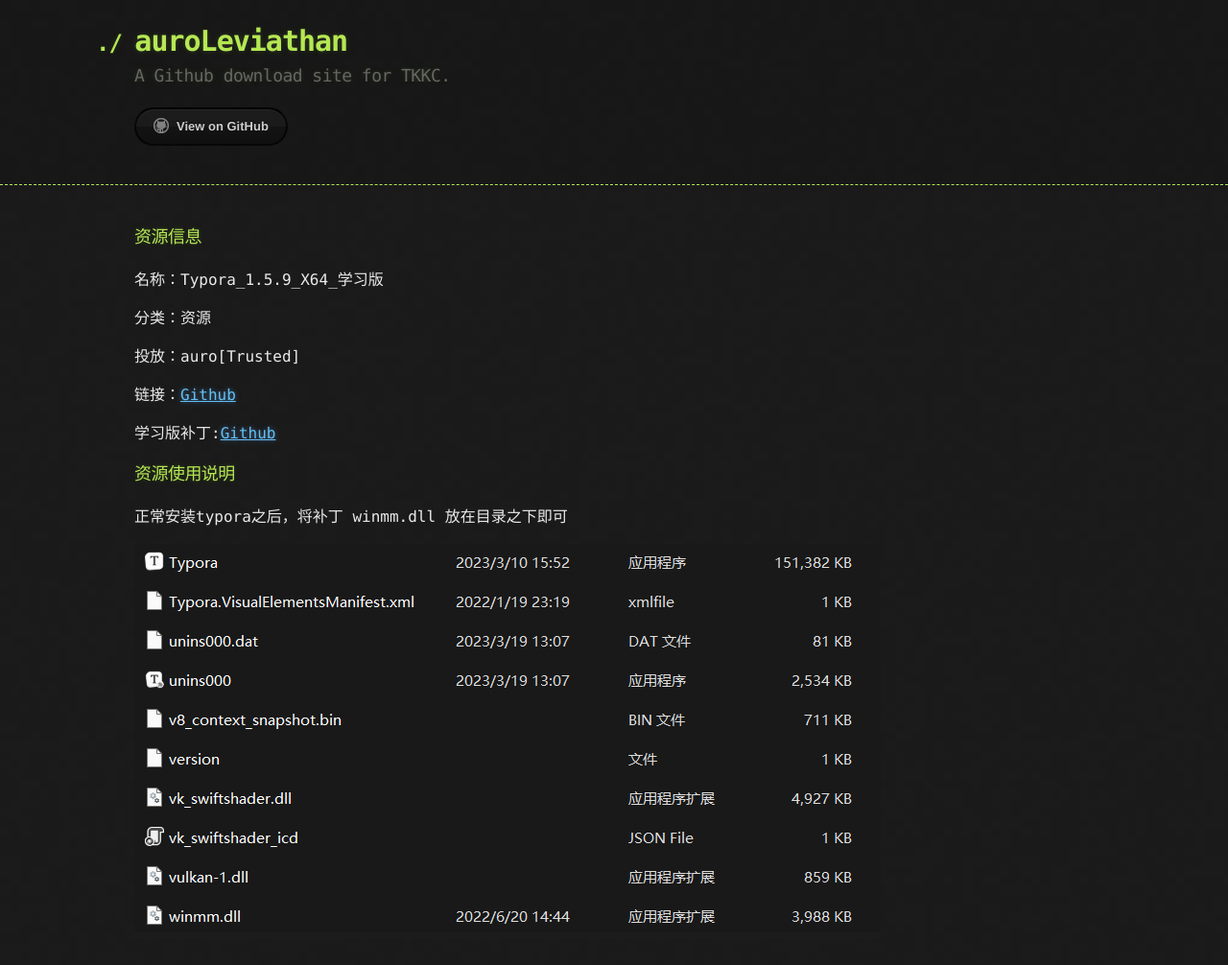
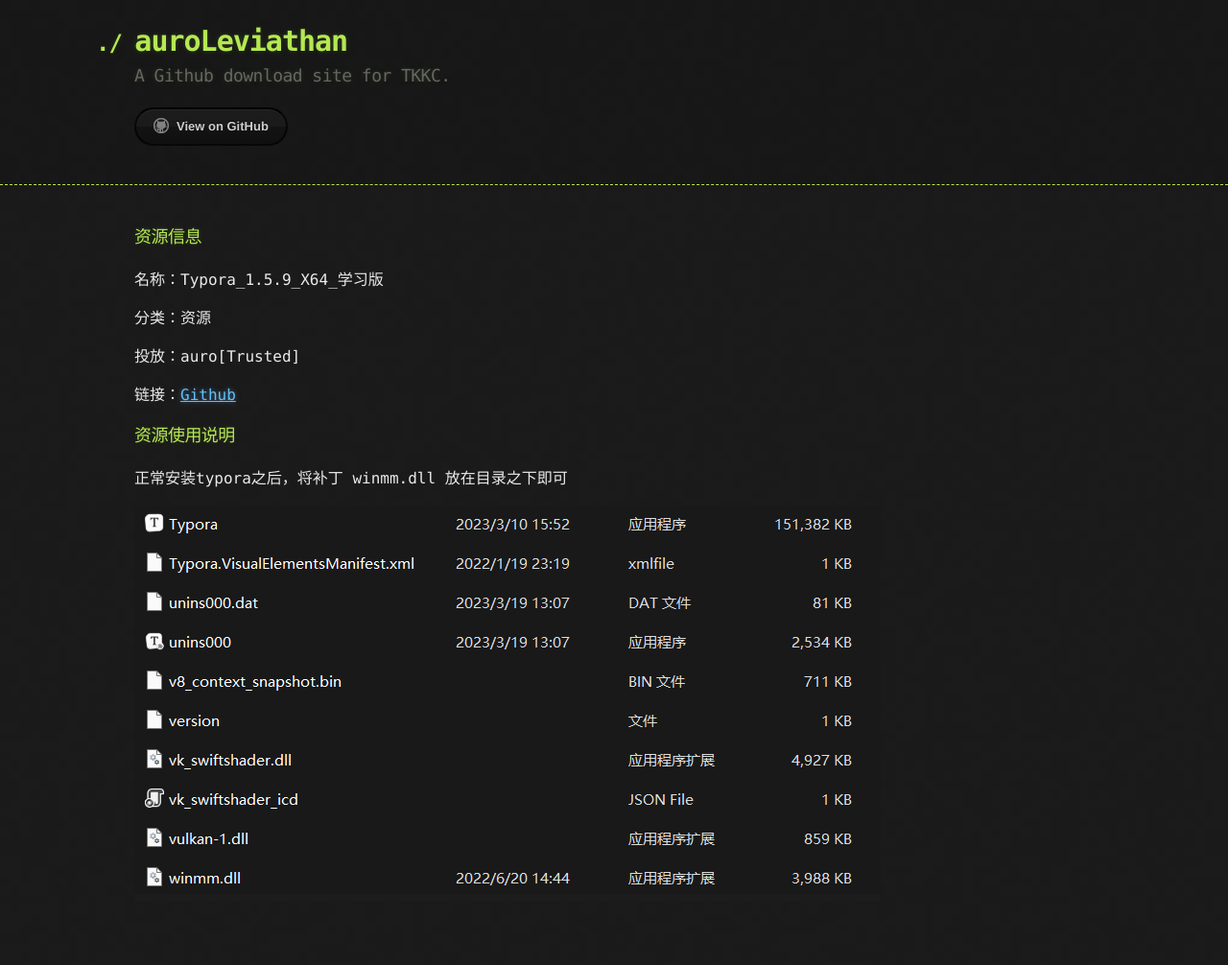
Before and after one commit to THSLP13/leviathan_toolsite, a Jekyll site: the page built from Resource_Typora_1_5_9_learnVer.md, in a window 1280 px wide. Shown: the whole page at 96% size. Built offline with Jekyll 4.4.1, drawn with Linux system fonts in a browser that asks for light colours; our own code applies the rules of GitHub Pages for plain Markdown files; after the commit the page ends 966 px from its top, so only the background shows below that.

Commit message:
Update Resource_Typora_1_5_9_learnVer.md

```diff
--- a/Resource_Typora_1_5_9_learnVer.md
+++ b/Resource_Typora_1_5_9_learnVer.md
@@ -8,8 +8,6 @@
 
 链接：[Github](https://github.com/THSLP13/thslp13.github.io/releases/download/resourcePack/typora-x64-1.5.9.zip)
 
-学习版补丁:[Github](.\resource\program\typora\winmm.dll)
-
 ### 资源使用说明
 
 正常安装typora之后，将补丁 winmm.dll 放在目录之下即可
```
